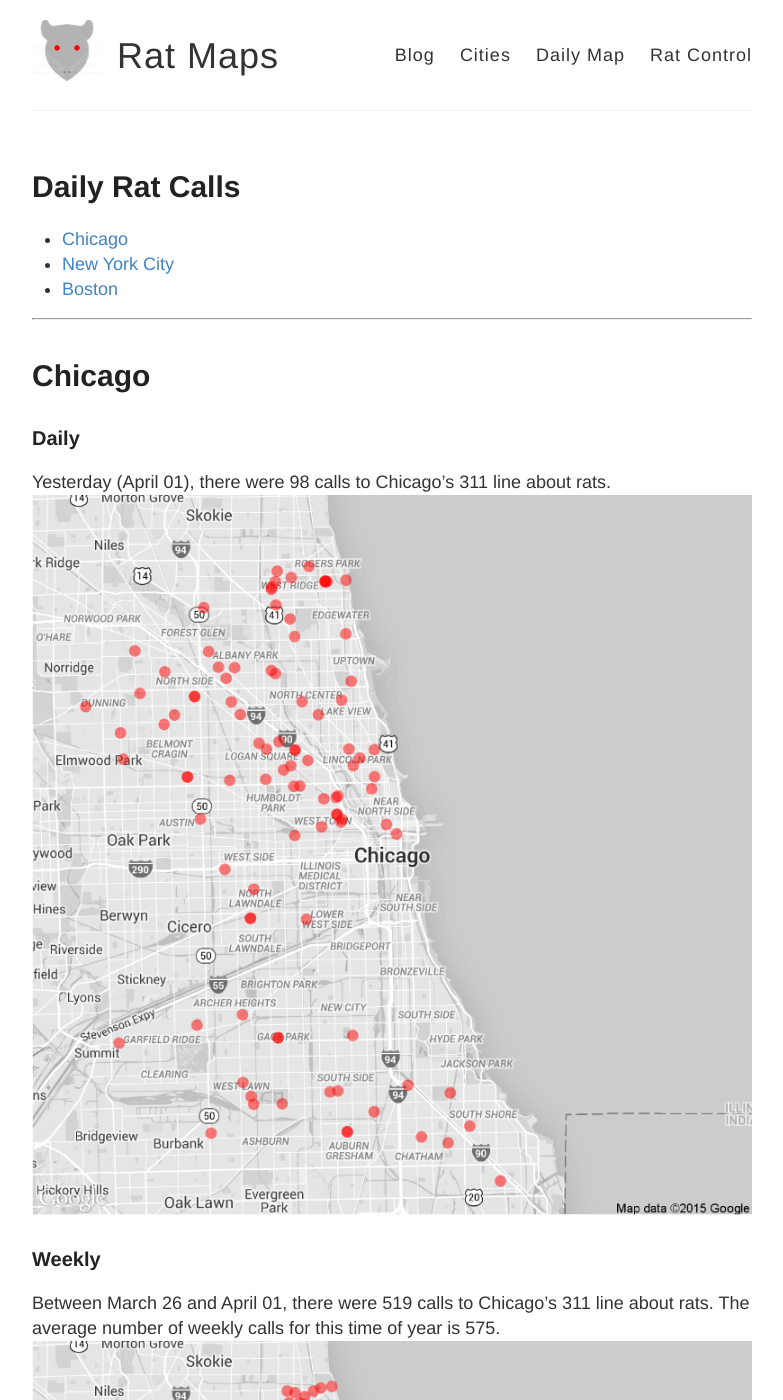
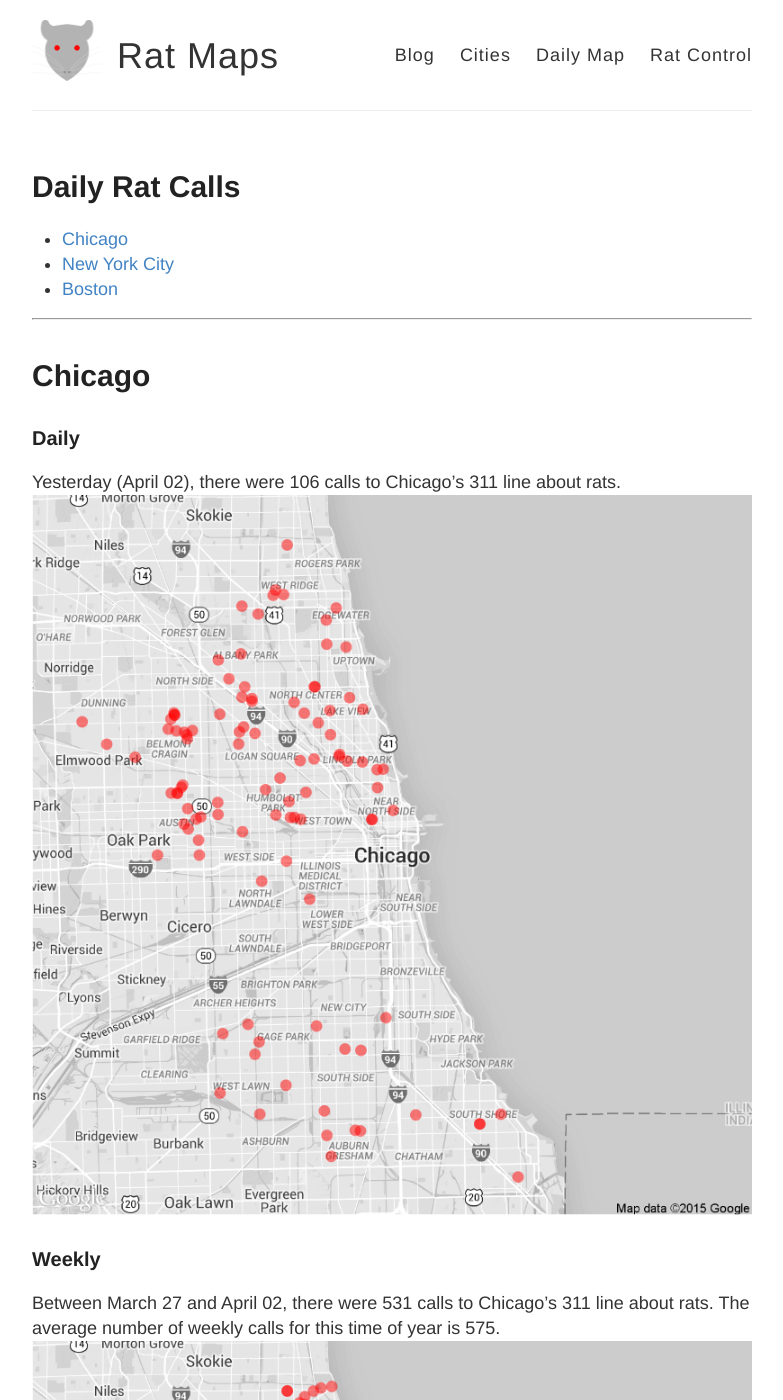
Before and after one commit to DanielHadley/ratmaps, a Jekyll site: the page built from daily.md, in a window 1280 px wide and 1400 px high. Shown: the whole window, without its empty margins (248-1031 px from the left). Built offline with Jekyll 4.4.1, drawn with Linux system fonts in a browser that asks for light colours; comment, search, counter and statistics services are not loaded; some of the changed text lies outside the part shown.

Commit message:
Daily Maps

```diff
--- a/daily.md
+++ b/daily.md
@@ -15,22 +15,22 @@
 
 ### Daily
 
-Yesterday (April 01), there were 98 calls to Chicago's 311 line about rats.
+Yesterday (April 02), there were 106 calls to Chicago's 311 line about rats.
 ![Chicago rat calls to 311 weekly map]({{ site.cityimages }}/daily/Chicago_Rat_Map_Daily.png)
 
 ### Weekly
-Between March 26 and April 01, there were 519 calls to Chicago's 311 line about rats. The average number of weekly calls for this time of year is 575.
+Between March 27 and April 02, there were 531 calls to Chicago's 311 line about rats. The average number of weekly calls for this time of year is 575.
 ![Chicago rat calls to 311 weekly map]({{ site.cityimages }}/daily/Chicago_Rat_Map_Weekly.png)
 ***
 # New York City <a id="nyc"><a>
 
 ### Daily
 
-Yesterday (April 01), there were 10 calls to New York City's 311 line about rats.
+Yesterday (April 02), there were 19 calls to New York City's 311 line about rats.
 ![NYC rat calls to 311 weekly map]({{ site.cityimages }}/daily/NYC_Rat_Map_Daily.png)
 
 ### Weekly
-Between March 26 and April 01, there were 222 calls to New York City's 311 line about rats. The average number of weekly calls for this time of year is 205.
+Between March 27 and April 02, there were 242 calls to New York City's 311 line about rats. The average number of weekly calls for this time of year is 205.
 ![NYC rat calls to 311 weekly map]({{ site.cityimages }}/daily/NYC_Rat_Map_Weekly.png)
 
 Each red dot represents one call about a rat seen in that location. The dots are transparent, so multiple calls from one location will be seen as a solid dot. The usual caveats apply: more calls do not necessarily mean that there are more rats in that location than other parts of the city. A cluster of dots could indicate that one resident is unusually vocal about rodents in his or her neighborhood. Also, more densely populated neighborhoods tend to make more calls to 311.
```
Also changed, not shown: images/pages/daily/Chicago_Rat_Map_Daily.png, images/pages/daily/Chicago_Rat_Map_Weekly.png, images/pages/daily/NYC_Rat_Map_Daily.png, images/pages/daily/NYC_Rat_Map_Weekly.png.
